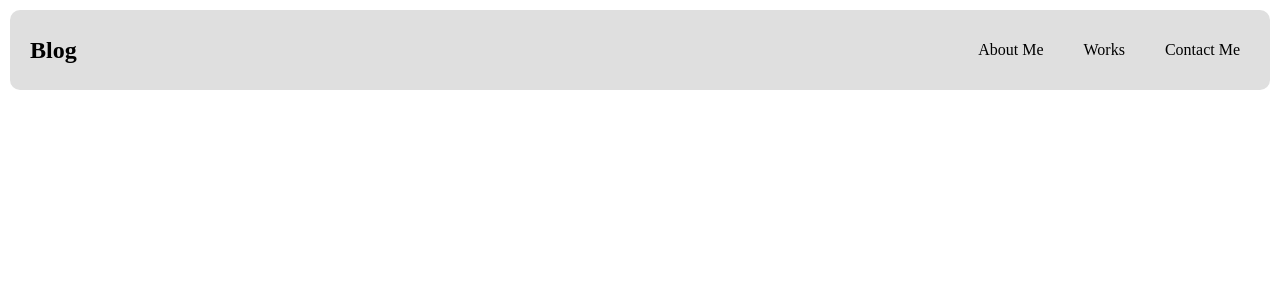
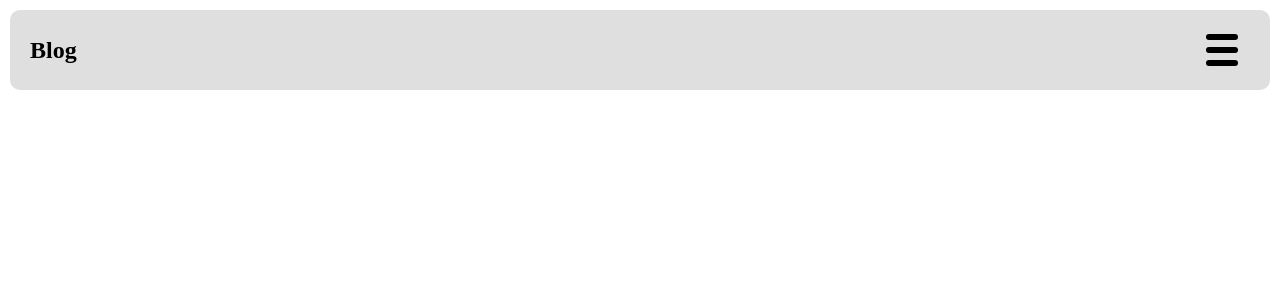
Before and after one commit to yashiro-ryo/burogu, a Nuxt app: page / in a window 1280 px wide. Shown: the top 300 px of the page. Built offline with nearby package versions, Linux system fonts and the light colour scheme.

Commit message:
feat: dropdown-toggleを作成

```diff
--- /dev/null
+++ b/components/Icon/Bars.vue
@@ -0,0 +1,28 @@
+<template>
+  <div class="bars">
+    <div class="bar"></div>
+    <div class="space"></div>
+    <div class="bar"></div>
+    <div class="space"></div>
+    <div class="bar"></div>
+  </div>
+</template>
+
+<style lang="scss" scoped>
+.bars {
+  width: 2rem;
+  height: 2rem;
+
+  .bar {
+    width: 100%;
+    height: 20%;
+    background-color: var(--text-color);
+    border-radius: 10px;
+  }
+
+  .space {
+    width: 100%;
+    height: 20%;
+  }
+}
+</style>
--- /dev/null
+++ b/components/Icon/Cross.vue
@@ -0,0 +1,36 @@
+<template>
+  <div id="cross">
+    <div id="bar1" class="bar"></div>
+    <div id="bar2" class="bar"></div>
+  </div>
+</template>
+
+<style lang="scss" scoped>
+#cross {
+  width: 2rem;
+  height: 2rem;
+  display: flex;
+  justify-content: space-between;
+
+  .bar {
+    width: 0.4rem;
+    height: 135%;
+    background-color: var(--text-color);
+    border-radius: 5px;
+  }
+
+  #bar1 {
+    transform: rotate(45deg);
+    position: relative;
+    right: -0.8rem;
+    top: -0.3rem;
+  }
+
+  #bar2 {
+    transform: rotate(-45deg);
+    position: relative;
+    left: -0.8rem;
+    top: -0.3rem;
+  }
+}
+</style>
--- a/components/Navbar.vue
+++ b/components/Navbar.vue
@@ -4,7 +4,7 @@
       <div class="navbar-title">
         <NuxtLink href="/">Blog</NuxtLink>
       </div>
-      <div class="navbar-contents">
+      <div class="navbar-contents" v-if="false">
         <div class="navbar-content">
           <NuxtLink href="/about">
             <span class="link-item">About Me</span></NuxtLink
@@ -21,9 +21,26 @@
           >
         </div>
       </div>
+      <div class="navbar-dropdown-toggle">
+        <NavbarDropdownToggle
+          :is-dropdown-open="isDropdownToggleOpen"
+          @onupdate-dropdown-toggle="onUpdateDrodpownToggle"
+        />
+      </div>
     </div>
   </div>
 </template>
+
+<script setup lang="ts">
+import NavbarDropdownToggle from "./parts/NavbarDropdownToggle.vue";
+import { ref } from "vue";
+
+const isDropdownToggleOpen = ref(false);
+
+const onUpdateDrodpownToggle = (isOpen: boolean) => {
+  isDropdownToggleOpen.value = isOpen;
+};
+</script>
 
 <style lang="scss" scoped>
 $navbar-height: 80px;
@@ -63,6 +80,12 @@ $navbar-height: 80px;
         }
       }
     }
+
+    .navbar-dropdown-toggle {
+      width: 2rem;
+      height: 2rem;
+      margin: auto 2rem;
+    }
   }
 }
 </style>
--- /dev/null
+++ b/components/parts/NavbarDropdownToggle.vue
@@ -0,0 +1,20 @@
+<template>
+  <Cross v-if="isDropdownOpen" @click="onClickToggle" />
+  <Bars v-else @click="onClickToggle" />
+</template>
+
+<script setup lang="ts">
+import Bars from "../Icon/Bars.vue";
+import Cross from "../Icon/Cross.vue";
+const props = defineProps<{
+  isDropdownOpen: boolean;
+}>();
+
+const emits = defineEmits<{
+  (e: "onupdate-dropdown-toggle", isOpen: boolean): void;
+}>();
+
+const onClickToggle = () => {
+  emits("onupdate-dropdown-toggle", !props.isDropdownOpen);
+};
+</script>
```
